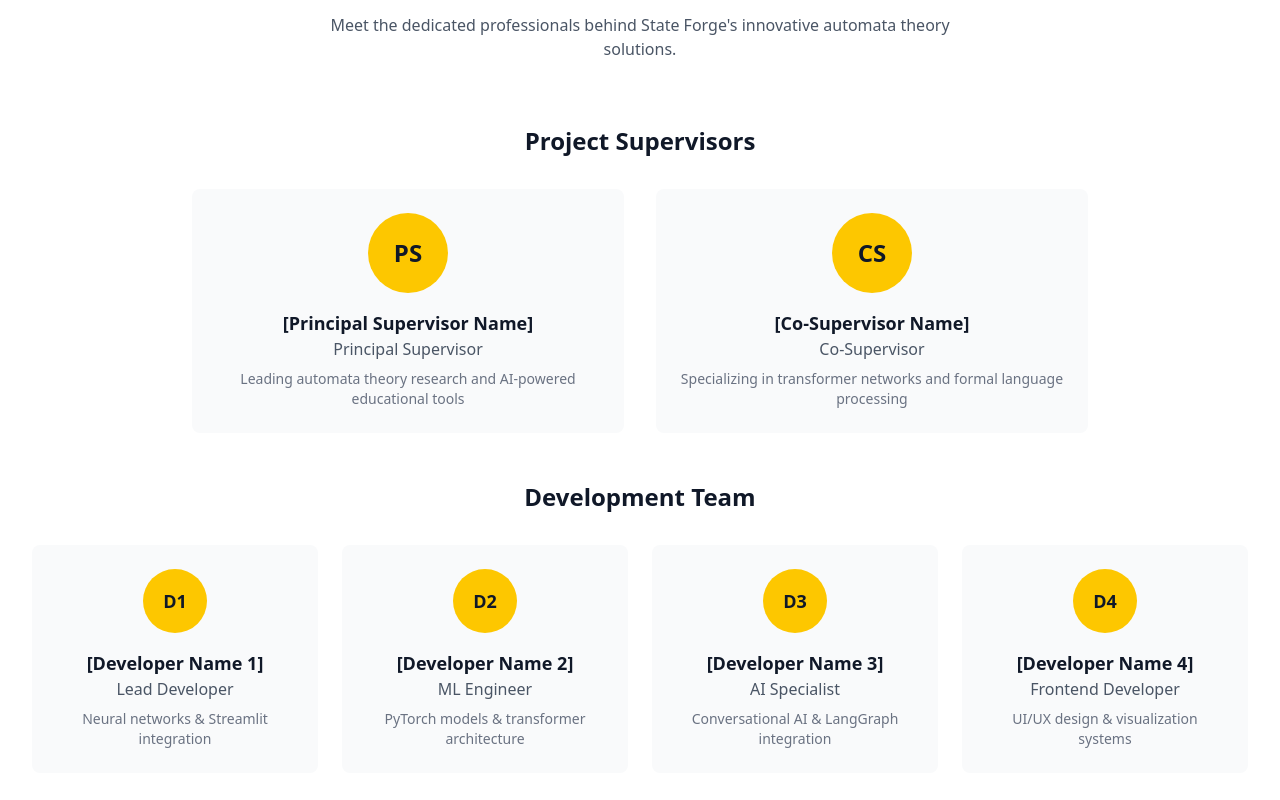
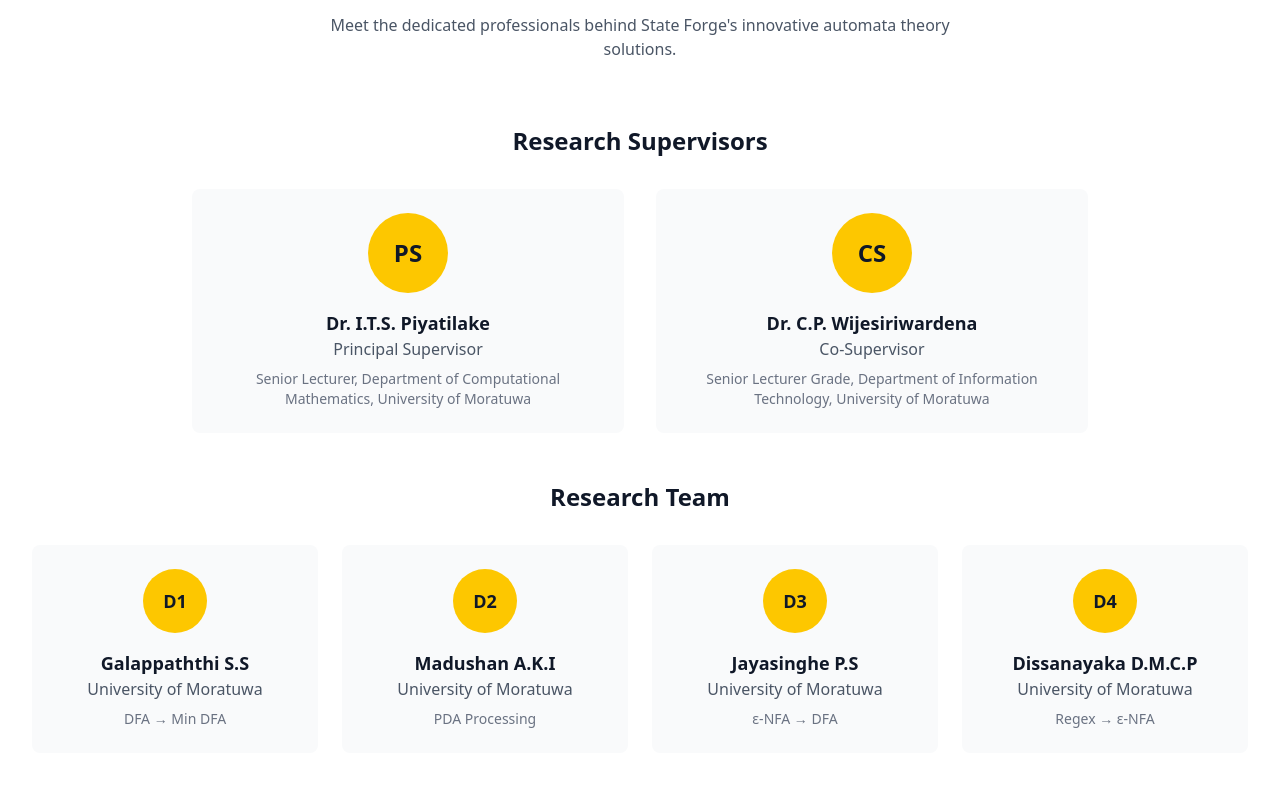
Before and after one commit to DeepThinkers-Rrsearch/front-end, a Next.js app: page / in a window 1280 px wide. Shown: the part 3180-3980 px from the top of the page. Built offline with nearby package versions, Linux system fonts and the light colour scheme.

Commit message:
changed the team names, supervisor's names

```diff
--- a/app/page.tsx
+++ b/app/page.tsx
@@ -334,7 +334,7 @@
           {/* Supervisors Section */}
           <div className="mb-12">
             <h3 className="text-2xl font-semibold text-gray-900 mb-8 text-center">
-              Project Supervisors
+              Research Supervisors
             </h3>
             <div className="grid grid-cols-1 md:grid-cols-2 gap-8 max-w-4xl mx-auto">
               <div className="bg-gray-50 rounded-lg p-6 text-center">
@@ -342,12 +342,12 @@
                   <span className="text-2xl font-bold text-gray-900">PS</span>
                 </div>
                 <h4 className="text-lg font-semibold text-gray-900">
-                  [Principal Supervisor Name]
+                  Dr. I.T.S. Piyatilake
                 </h4>
                 <p className="text-gray-600">Principal Supervisor</p>
                 <p className="text-sm text-gray-500 mt-2">
-                  Leading automata theory research and AI-powered educational
-                  tools
+                  Senior Lecturer, Department of Computational Mathematics,
+                  University of Moratuwa
                 </p>
               </div>
 
@@ -356,12 +356,12 @@
                   <span className="text-2xl font-bold text-gray-900">CS</span>
                 </div>
                 <h4 className="text-lg font-semibold text-gray-900">
-                  [Co-Supervisor Name]
+                  Dr. C.P. Wijesiriwardena
                 </h4>
                 <p className="text-gray-600">Co-Supervisor</p>
                 <p className="text-sm text-gray-500 mt-2">
-                  Specializing in transformer networks and formal language
-                  processing
+                  Senior Lecturer Grade, Department of Information Technology,
+                  University of Moratuwa
                 </p>
               </div>
             </div>
@@ -370,7 +370,7 @@
           {/* Developers Section */}
           <div>
             <h3 className="text-2xl font-semibold text-gray-900 mb-8 text-center">
-              Development Team
+              Research Team
             </h3>
             <div className="grid grid-cols-1 md:grid-cols-2 lg:grid-cols-4 gap-6">
               <div className="bg-gray-50 rounded-lg p-6 text-center">
@@ -378,12 +378,10 @@
                   <span className="text-lg font-bold text-gray-900">D1</span>
                 </div>
                 <h4 className="text-lg font-semibold text-gray-900">
-                  [Developer Name 1]
+                  Galappaththi S.S
                 </h4>
-                <p className="text-gray-600">Lead Developer</p>
-                <p className="text-sm text-gray-500 mt-2">
-                  Neural networks & Streamlit integration
-                </p>
+                <p className="text-gray-600">University of Moratuwa</p>
+                <p className="text-sm text-gray-500 mt-2">DFA → Min DFA</p>
               </div>
 
               <div className="bg-gray-50 rounded-lg p-6 text-center">
@@ -391,12 +389,10 @@
                   <span className="text-lg font-bold text-gray-900">D2</span>
                 </div>
                 <h4 className="text-lg font-semibold text-gray-900">
-                  [Developer Name 2]
+                  Madushan A.K.I
                 </h4>
-                <p className="text-gray-600">ML Engineer</p>
-                <p className="text-sm text-gray-500 mt-2">
-                  PyTorch models & transformer architecture
-                </p>
+                <p className="text-gray-600">University of Moratuwa</p>
+                <p className="text-sm text-gray-500 mt-2">PDA Processing</p>
               </div>
 
               <div className="bg-gray-50 rounded-lg p-6 text-center">
@@ -404,12 +400,10 @@
                   <span className="text-lg font-bold text-gray-900">D3</span>
                 </div>
                 <h4 className="text-lg font-semibold text-gray-900">
-                  [Developer Name 3]
+                  Jayasinghe P.S
                 </h4>
-                <p className="text-gray-600">AI Specialist</p>
-                <p className="text-sm text-gray-500 mt-2">
-                  Conversational AI & LangGraph integration
-                </p>
+                <p className="text-gray-600">University of Moratuwa</p>
+                <p className="text-sm text-gray-500 mt-2">ε-NFA → DFA</p>
               </div>
 
               <div className="bg-gray-50 rounded-lg p-6 text-center">
@@ -417,12 +411,10 @@
                   <span className="text-lg font-bold text-gray-900">D4</span>
                 </div>
                 <h4 className="text-lg font-semibold text-gray-900">
-                  [Developer Name 4]
+                  Dissanayaka D.M.C.P
                 </h4>
-                <p className="text-gray-600">Frontend Developer</p>
-                <p className="text-sm text-gray-500 mt-2">
-                  UI/UX design & visualization systems
-                </p>
+                <p className="text-gray-600">University of Moratuwa</p>
+                <p className="text-sm text-gray-500 mt-2">Regex → ε-NFA</p>
               </div>
             </div>
           </div>
@@ -467,9 +459,7 @@
                       </div>
                       <div>
                         <p className="font-medium text-gray-900">Institution</p>
-                        <p className="text-gray-600">
-                          Computer Science Department
-                        </p>
+                        <p className="text-gray-600">University of Moratuwa</p>
                       </div>
                     </div>
 
```
